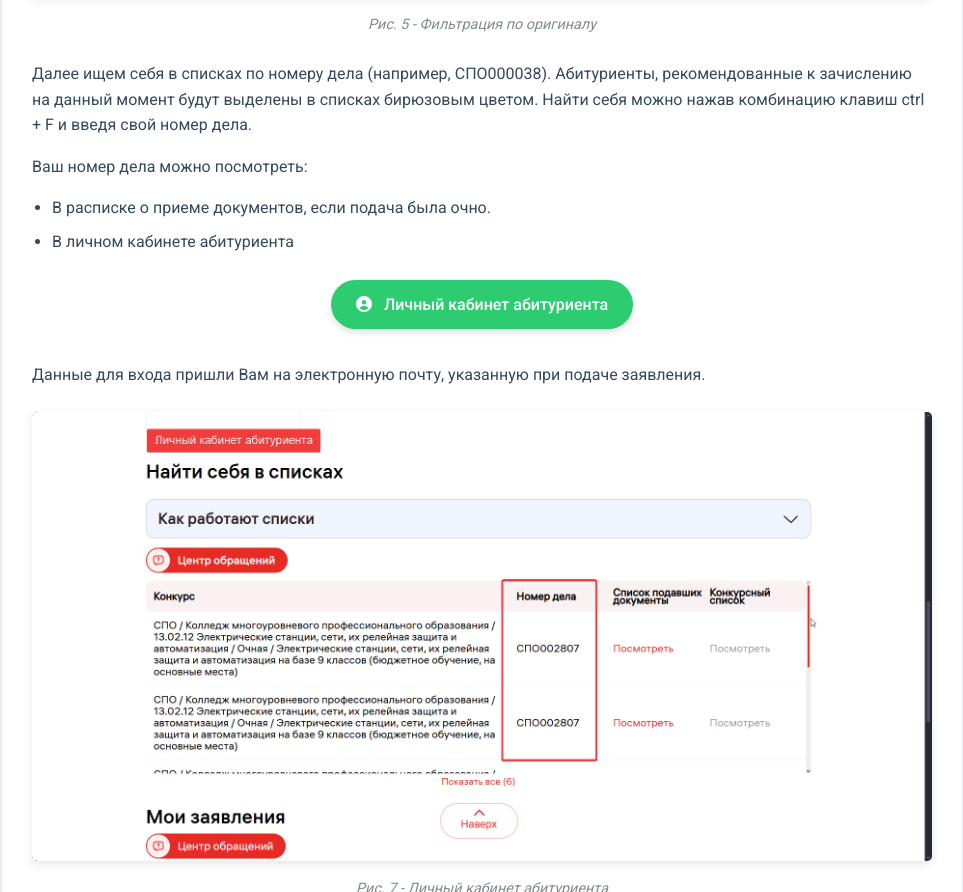
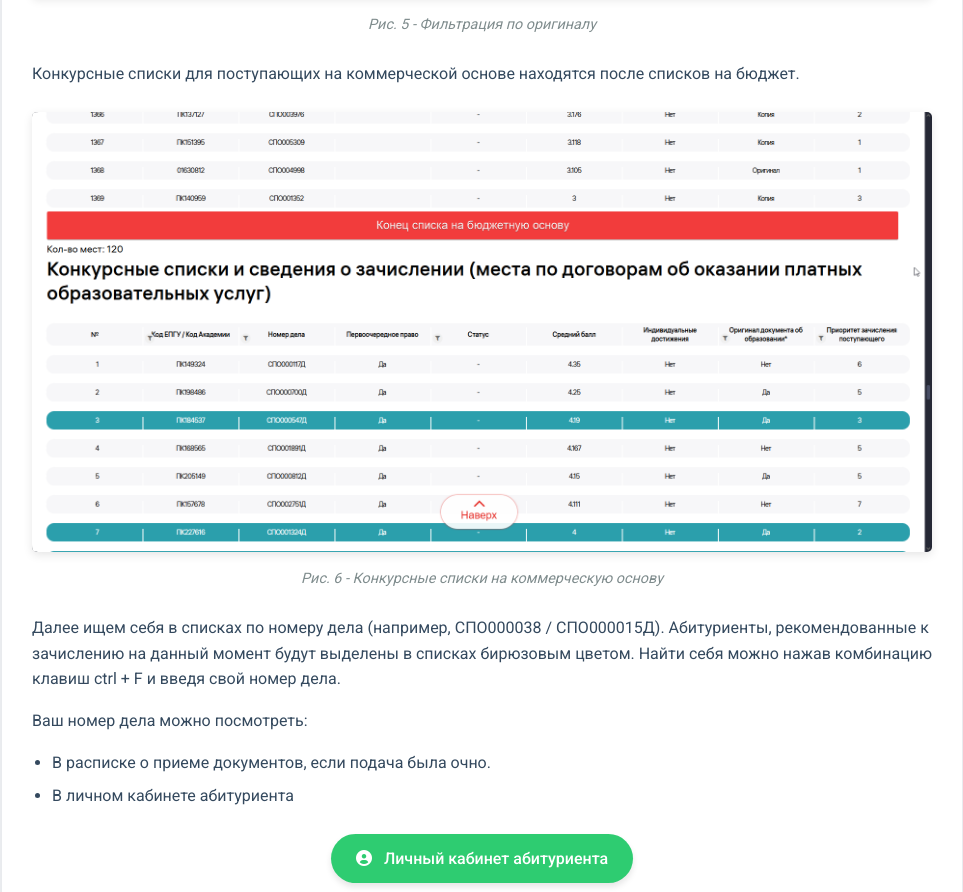
Before and after one commit to iplexa/pk25-list, a plain HTML site: page index.html in a window 1280 px wide. Shown: the part 3079-3971 px from the top of the page, without its empty margins (158-1121 px from the left). Drawn offline with Linux system fonts and the light colour scheme.

Commit message:
feat: add payment method

```diff
--- a/index.html
+++ b/index.html
@@ -60,12 +60,20 @@
                 <div class="image-caption">Рис. 4 - Конкурсный список</div>
             </div>
 
+
             <div class="image-container">
                 <img src="5.png" alt="Фильтрация по оригиналу" class="article-image">
                 <div class="image-caption">Рис. 5 - Фильтрация по оригиналу</div>
             </div>
 
-            <p>Далее ищем себя в списках по номеру дела (например, СПО000038). Абитуриенты, рекомендованные к зачислению на данный момент будут выделены в списках бирюзовым цветом. Найти себя можно нажав комбинацию клавиш ctrl + F и введя свой номер дела.</p>
+            <p>Конкурсные списки для поступающих на коммерческой основе находятся после списков на бюджет.</p>
+
+            <div class="image-container">
+                <img src="8.png" alt="Конкурсные списки на коммерческую основу" class="article-image">
+                <div class="image-caption">Рис. 6 - Конкурсные списки на коммерческую основу</div>
+            </div>
+
+            <p>Далее ищем себя в списках по номеру дела (например, СПО000038 / СПО000015Д). Абитуриенты, рекомендованные к зачислению на данный момент будут выделены в списках бирюзовым цветом. Найти себя можно нажав комбинацию клавиш ctrl + F и введя свой номер дела.</p>
 
             <p>Ваш номер дела можно посмотреть:</p>
             <ul>
```
Also changed, not shown: 8.png (added).
